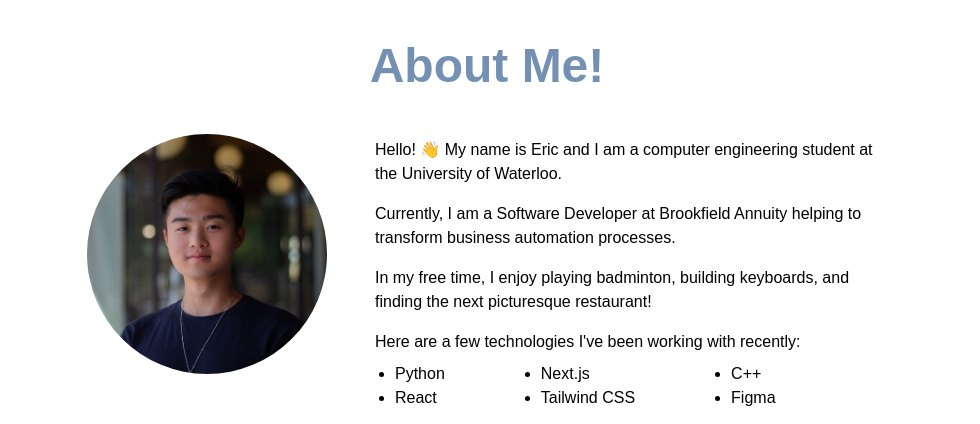
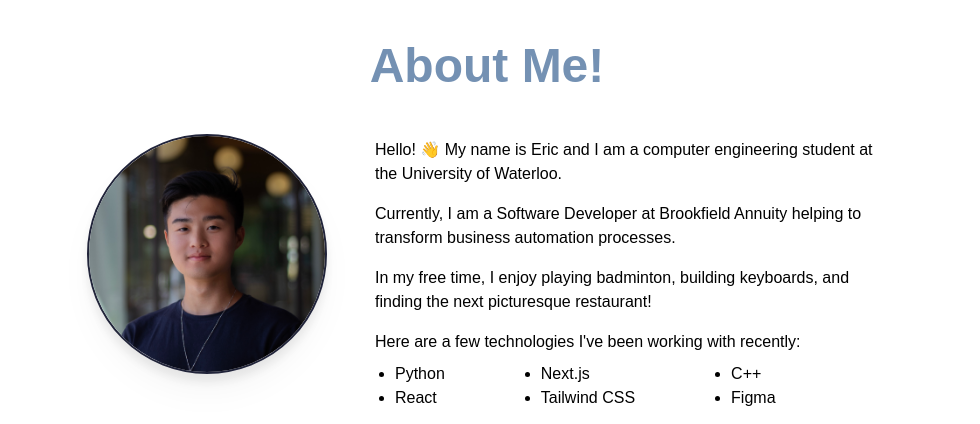
Before and after one commit to ericcxie/personal-website, a Next.js app: page / in a window 1280 px wide. Shown: the part 2020-2444 px from the top of the page, without its empty margins (153-1133 px from the left). Built offline with nearby package versions, Linux system fonts and the light colour scheme.

Commit message:
Update about.js

```diff
--- a/components/sections/about.js
+++ b/components/sections/about.js
@@ -13,7 +13,7 @@ export default function About() {
           <div className='mt-3 md:-mt-3 flex flex-col md:flex-row justify-center items-center my-2 gap-2 md:gap-12'>
           <div className="relative group">
               <div className="hidden dark:inline rounded-full absolute -inset-1 bg-gradient-to-r from-[#4c6f35] via-[#2B2F50] to-[#BFA06B] blur opacity-80 group-hover:opacity-100 transition duration-1000 group-hover:duration-200"></div>
-              <Image className="h-52 w-52 md:h-60 md:w-60 relative rounded-full overflow-hidden mx-auto" src={portrait}/>
+              <Image className="h-52 w-52 md:h-60 md:w-60 relative rounded-full overflow-hidden mx-auto border-2 border-[#21243a] dark:border-[#1b1206] drop-shadow-xl dark:drop-shadow-none" src={portrait}/>
             </div>
             <div className="mt-8 dark:text-gray-300 font-poppins">
               <p className='mx-auto max-w-lg py-2'>Hello! 👋 My name is Eric and I am a computer engineering student at the University of Waterloo.</p>
```
